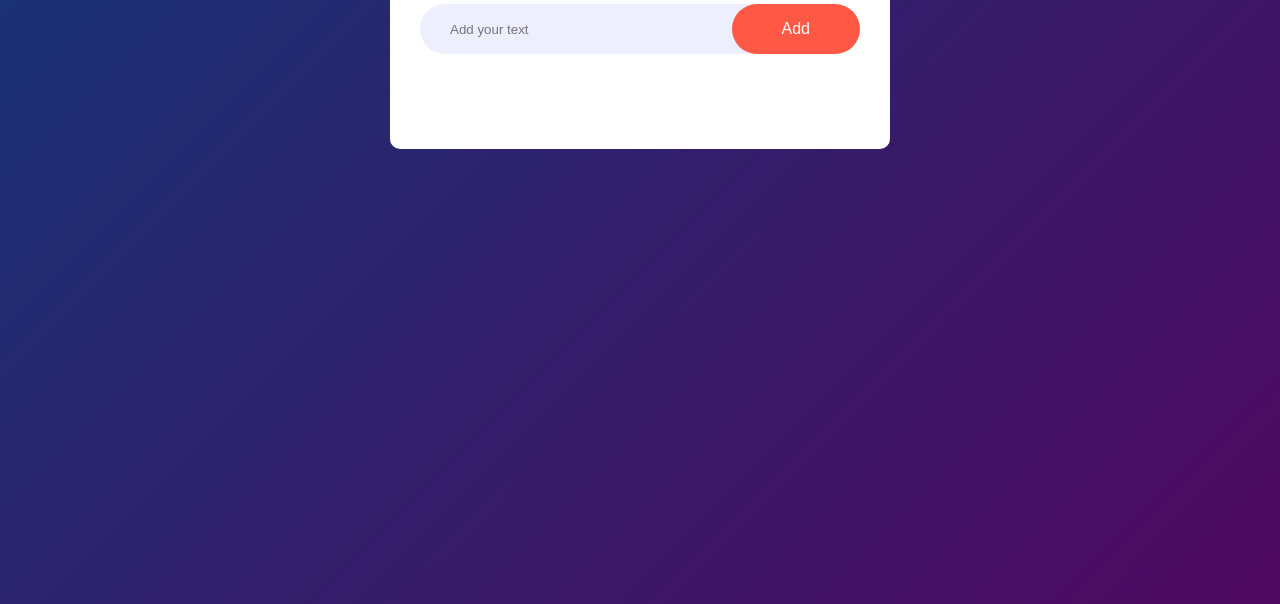
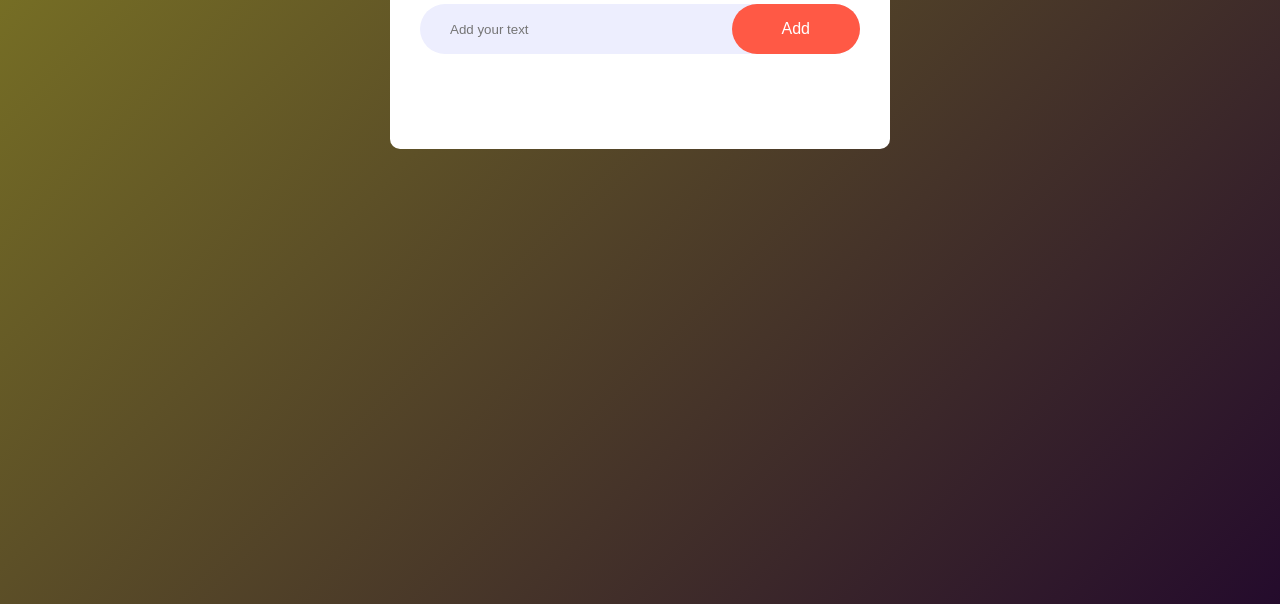
Before and after one commit to Sabarno-Chatterjee/To-Do-App, a plain HTML site: page index.html in a window 1280 px wide. Shown: the part 196-800 px from the top of the page. Drawn offline with Linux system fonts and the light colour scheme.

Commit message:
background

```diff
--- a/style.css
+++ b/style.css
@@ -8,7 +8,7 @@
 .container {
   width: 100%;
   min-height: 100vh;
-  background: linear-gradient(135deg, #153677, #4e085f);
+  background: linear-gradient(135deg, #7e7824, #240b2c);
   padding: 10px;
 }
 
```
